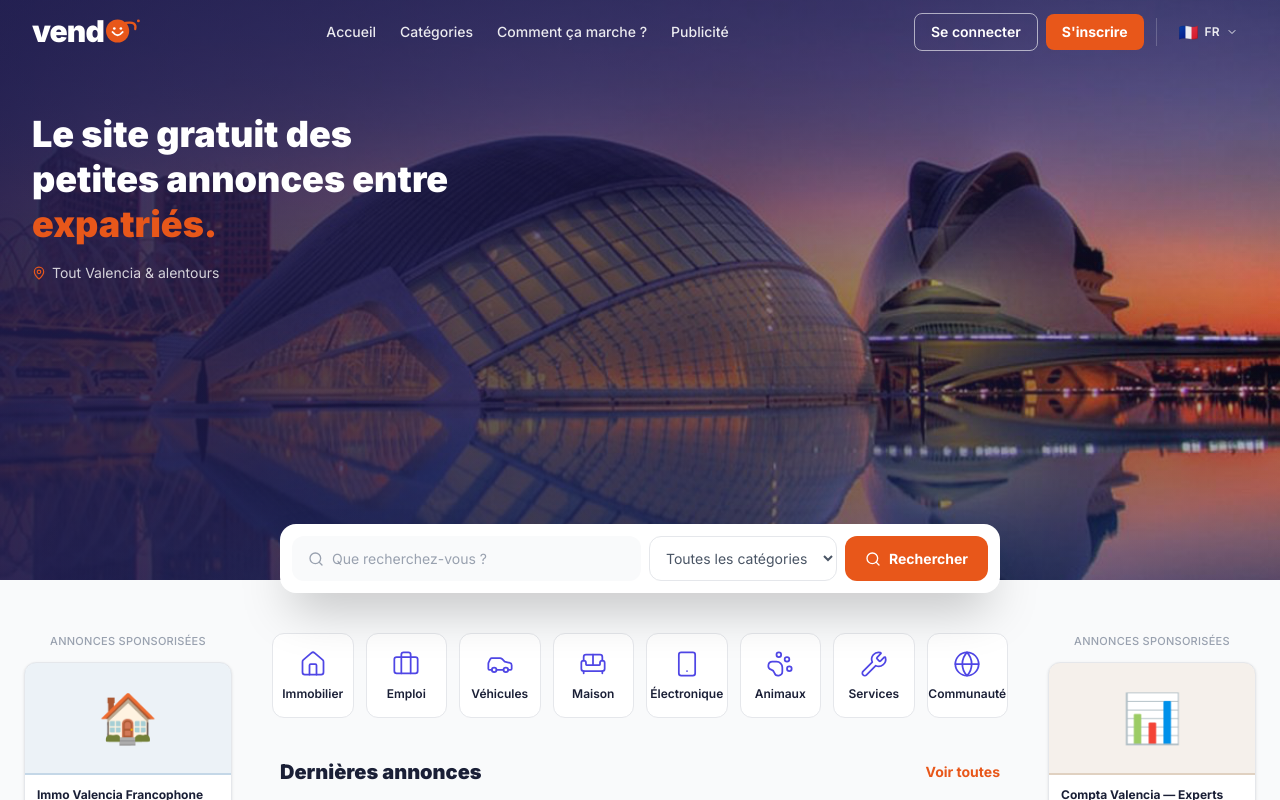
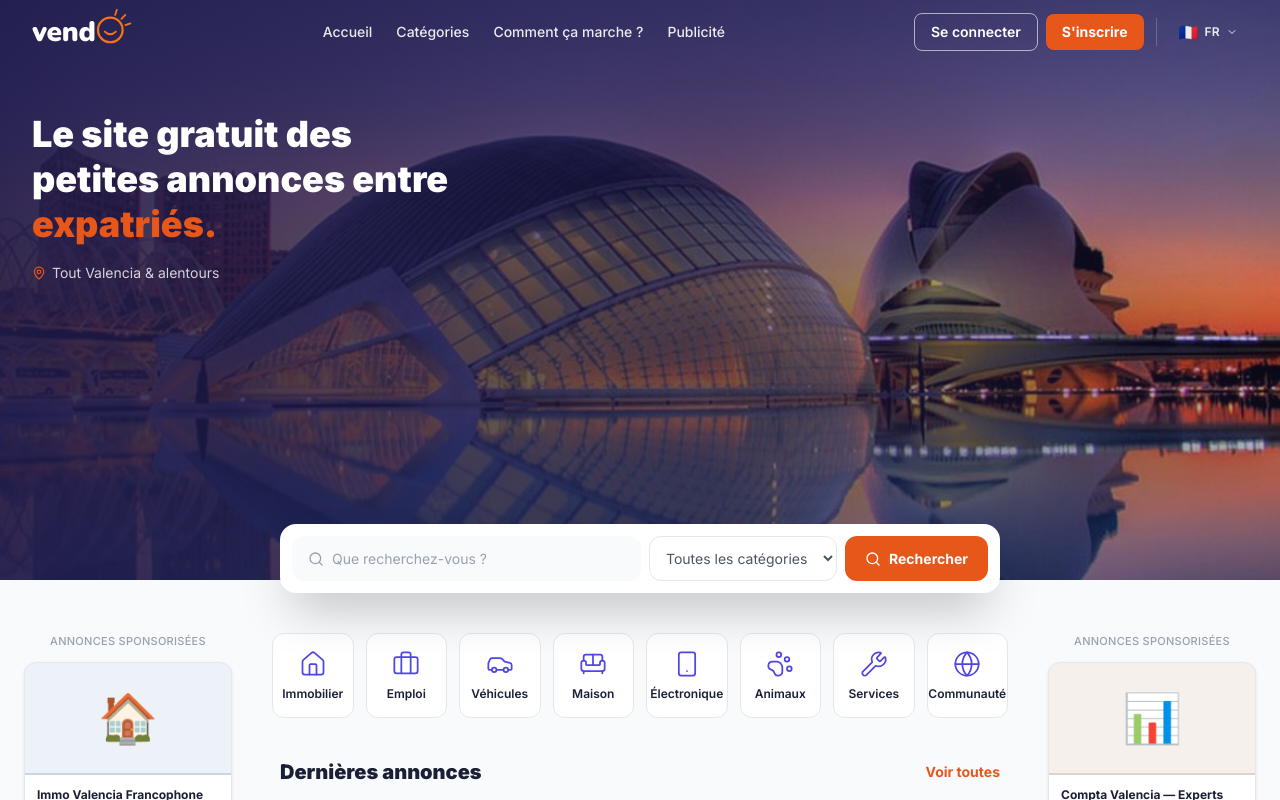
Before and after one commit to GuillaumeBidallier/valencia-expat-market, a Next.js app: page / in a window 1280 px wide. Shown: the top 800 px of the page. Built offline with nearby package versions, Linux system fonts and the light colour scheme.

Commit message:
feat: accurate vendo logo — purple Nunito text, orange ring o, smile inside, 3 rays top-right

```diff
--- a/app/layout.tsx
+++ b/app/layout.tsx
@@ -1,8 +1,13 @@
 import type { Metadata } from 'next'
-import { Inter } from 'next/font/google'
+import { Inter, Nunito } from 'next/font/google'
 import './globals.css'
 
 const inter = Inter({ subsets: ['latin'] })
+const nunito = Nunito({
+  subsets: ['latin'],
+  weight: ['800', '900'],
+  variable: '--font-nunito',
+})
 import { AuthProvider } from '@/context/AuthContext'
 import { ListingsProvider } from '@/context/ListingsContext'
 import Navbar from '@/components/layout/Navbar'
@@ -16,7 +21,7 @@ export const metadata: Metadata = {
 export default function RootLayout({ children }: { children: React.ReactNode }) {
   return (
     <html lang="fr">
-      <body className={inter.className}>
+      <body className={`${inter.className} ${nunito.variable}`}>
         <AuthProvider>
           <ListingsProvider>
             <Navbar />
--- a/components/layout/VendoLogo.tsx
+++ b/components/layout/VendoLogo.tsx
@@ -3,94 +3,105 @@ interface VendoLogoProps {
   theme?: 'light' | 'dark'
 }
 
+const ORANGE = '#F97316'
+const PURPLE = '#6929C4'
+
 export default function VendoLogo({ size = 'md', theme = 'dark' }: VendoLogoProps) {
-  const configs = {
-    sm: { fontSize: 20 },
-    md: { fontSize: 30 },
-    lg: { fontSize: 48 },
-    xl: { fontSize: 72 },
-  }
+  const fontSizes = { sm: 18, md: 28, lg: 44, xl: 68 }
+  const fontSize = fontSizes[size]
 
-  const { fontSize } = configs[size]
-  const textColor = theme === 'light' ? '#ffffff' : '#1A1F36'
+  // Circle sized to match cap-height of the letters
+  const r = fontSize * 0.44        // outer radius of the ring
+  const strokeW = r * 0.18         // ring thickness
+  const innerR = r - strokeW / 2   // inner edge of ring (for smile positioning)
 
-  // Circle proportions — same cap-height as the letters
-  const r = fontSize * 0.42          // radius of the 'o' circle
-  const cx = r                       // circle center X
-  const cy = fontSize * 0.50         // circle center Y (vertically centered)
-  const svgW = r * 2 + r * 0.9      // extra space on right for the decorative marks
-  const svgH = fontSize * 1.0
+  // SVG canvas: circle + rays extending top-right
+  // Circle centered at (cx, cy)
+  const cx = r + 2
+  const cy = r * 1.05
+  const svgW = cx + r * 1.9       // room for rays to the right
+  const svgH = cy + r + 4
 
-  // Decorative arc outside, top-right (~1 o'clock, extending outward)
-  // Arc start: on circle edge at ~45°
-  const ax1 = cx + r * 0.90 * Math.cos(-Math.PI / 4)  // ~top-right edge
-  const ay1 = cy + r * 0.90 * Math.sin(-Math.PI / 4)
-  // Arc end: further out
-  const ax2 = cx + r * 1.40
-  const ay2 = cy - r * 0.15
-  // Arc control point
-  const acx = cx + r * 1.55
-  const acy = cy - r * 0.80
+  // "vend" text color
+  const textColor = theme === 'light' ? '#ffffff' : PURPLE
 
-  // Dot position: above the arc end
-  const dotX = cx + r * 1.65
-  const dotY = cy - r * 0.80
+  // Smile arc — inside the ring, lower half
+  const smileR = innerR * 0.58
+  const smileStartX = cx - smileR * 0.85
+  const smileStartY = cy + smileR * 0.25
+  const smileEndX   = cx + smileR * 0.85
+  const smileEndY   = cy + smileR * 0.25
+  const smileCtrlY  = cy + smileR * 1.10
+
+  // 3 rays: angles in degrees, measured CCW from rightward horizontal (SVG: y-down so CCW = upward)
+  // In SVG math: x += cos(deg), y -= sin(deg)  [y-down coords]
+  const rays = [
+    { angleDeg: 18, lenStart: r * 1.28, lenEnd: r * 1.72 },   // nearly horizontal
+    { angleDeg: 45, lenStart: r * 1.28, lenEnd: r * 1.72 },   // diagonal
+    { angleDeg: 72, lenStart: r * 1.28, lenEnd: r * 1.72 },   // nearly vertical
+  ]
 
   return (
-    <div style={{ display: 'inline-flex', alignItems: 'center', lineHeight: 1, userSelect: 'none', gap: 0 }}>
-      {/* "vend" */}
+    <div style={{ display: 'inline-flex', alignItems: 'center', lineHeight: 1, userSelect: 'none' }}>
+      {/* "vend" — Nunito font, rounded look */}
       <span
         style={{
           fontSize,
           fontWeight: 900,
           color: textColor,
-          letterSpacing: '-0.03em',
-          fontFamily: 'Inter, sans-serif',
+          fontFamily: 'var(--font-nunito, Nunito, sans-serif)',
           lineHeight: 1,
-          marginRight: fontSize * 0.02,
+          letterSpacing: '-0.01em',
         }}
       >
         vend
       </span>
 
-      {/* The 'o' as SVG */}
+      {/* The 'o' + rays SVG */}
       <svg
         width={svgW}
         height={svgH}
         viewBox={`0 0 ${svgW} ${svgH}`}
         xmlns="http://www.w3.org/2000/svg"
-        style={{ display: 'block', overflow: 'visible' }}
+        style={{ display: 'block', overflow: 'visible', marginLeft: fontSize * 0.01 }}
       >
-        {/* Orange filled circle */}
-        <circle cx={cx} cy={cy} r={r * 0.92} fill="#E8571A" />
+        {/* Orange ring (outline circle) */}
+        <circle
+          cx={cx}
+          cy={cy}
+          r={r}
+          fill="none"
+          stroke={ORANGE}
+          strokeWidth={strokeW}
+        />
 
-        {/* Smile — white curved arc in bottom half */}
+        {/* Smile arc inside the ring */}
         <path
-          d={`M ${cx - r * 0.40} ${cy + r * 0.08}
-              Q ${cx} ${cy + r * 0.58}
-              ${cx + r * 0.40} ${cy + r * 0.08}`}
-          stroke="white"
-          strokeWidth={r * 0.155}
+          d={`M ${smileStartX} ${smileStartY} Q ${cx} ${smileCtrlY} ${smileEndX} ${smileEndY}`}
+          stroke={ORANGE}
+          strokeWidth={strokeW * 0.85}
           fill="none"
           strokeLinecap="round"
         />
 
-        {/* Left eye */}
-        <circle cx={cx - r * 0.26} cy={cy - r * 0.20} r={r * 0.105} fill="white" />
-        {/* Right eye */}
-        <circle cx={cx + r * 0.26} cy={cy - r * 0.20} r={r * 0.105} fill="white" />
-
-        {/* Decorative arc OUTSIDE circle, top-right — orange */}
-        <path
-          d={`M ${ax1} ${ay1} Q ${acx} ${acy} ${ax2} ${ay2}`}
-          stroke="#E8571A"
-          strokeWidth={r * 0.18}
-          fill="none"
-          strokeLinecap="round"
-        />
-
-        {/* Dot — orange, above the arc */}
-        <circle cx={dotX} cy={dotY} r={r * 0.115} fill="#E8571A" />
+        {/* 3 rays — orange, rounded caps */}
+        {rays.map(({ angleDeg, lenStart, lenEnd }, i) => {
+          const rad = (angleDeg * Math.PI) / 180
+          const x1 = cx + Math.cos(rad) * lenStart
+          const y1 = cy - Math.sin(rad) * lenStart   // y-down: subtract to go up
+          const x2 = cx + Math.cos(rad) * lenEnd
+          const y2 = cy - Math.sin(rad) * lenEnd
+          return (
+            <line
+              key={i}
+              x1={x1} y1={y1}
+              x2={x2} y2={y2}
+              stroke={ORANGE}
+              strokeWidth={strokeW * 0.80}
+              strokeLinecap="round"
+            />
+          )
+        })}
       </svg>
     </div>
   )
```
